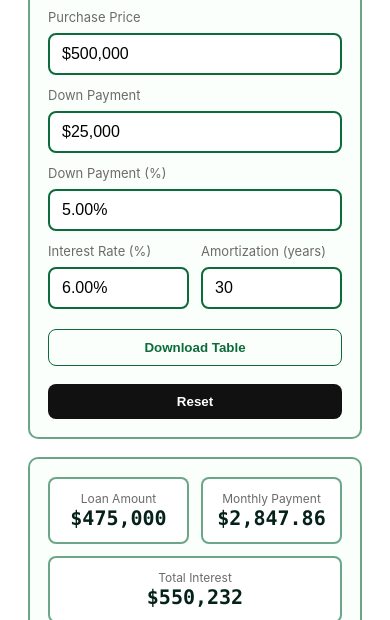
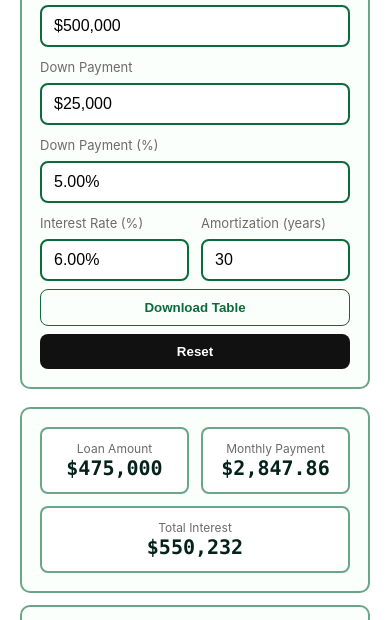
Before and after one commit to camjwebb/Amortization_Table, a plain HTML site: page index.html in a window 390 px wide. Shown: the part 143-763 px from the top of the page. Drawn offline with Linux system fonts and the light colour scheme.

Commit message:
Amortization_21

```diff
--- a/index.html
+++ b/index.html
@@ -27,7 +27,7 @@
     input:focus{outline:none;border-color:#05221a}
     .row{display:flex;gap:12px}
     .row > *{flex:1}
-    .actions{display:flex;gap:10px;flex-direction:column; justify-content:space-between; height:90px; margin-top:20px;}
+    .actions{display:flex;gap:8px;flex-direction:column; justify-content:flex-end; height:80px; margin-top:8px;}
     button{background:var(--money-green);color:white;padding:10px 14px;border-radius:8px;border:0;font-weight:600;cursor:pointer}
     button.secondary{background:#111}
     button.ghost{background:transparent;color:var(--money-green);border:1px solid var(--money-green)}
@@ -50,6 +50,9 @@
       .summary{flex-wrap:wrap}
       .saved{flex-wrap:wrap}
       .table-wrap table{min-width:720px}
+      .container{margin:16px auto;padding:20px}
+      .grid{margin-top:16px}
+      .actions{margin-top:8px;}
     }
   </style>
 </head>
```
